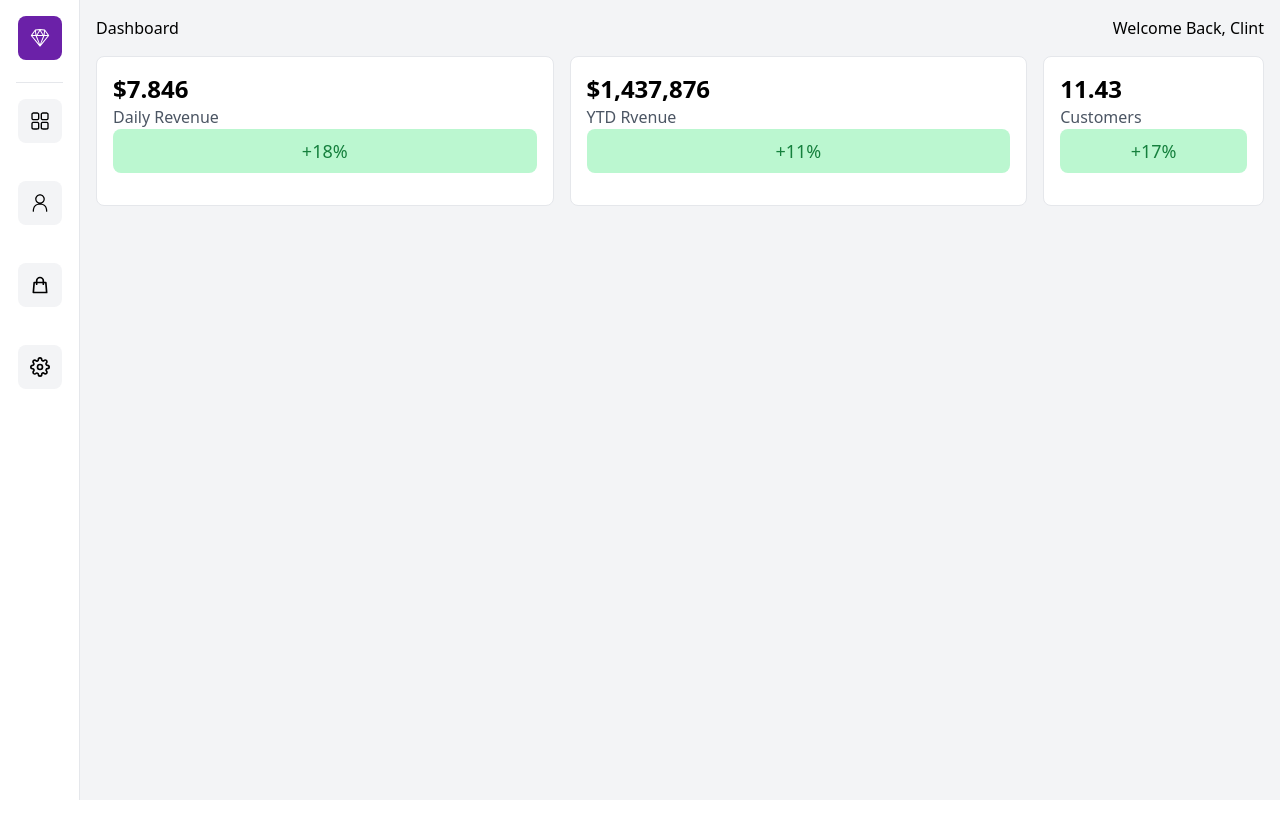
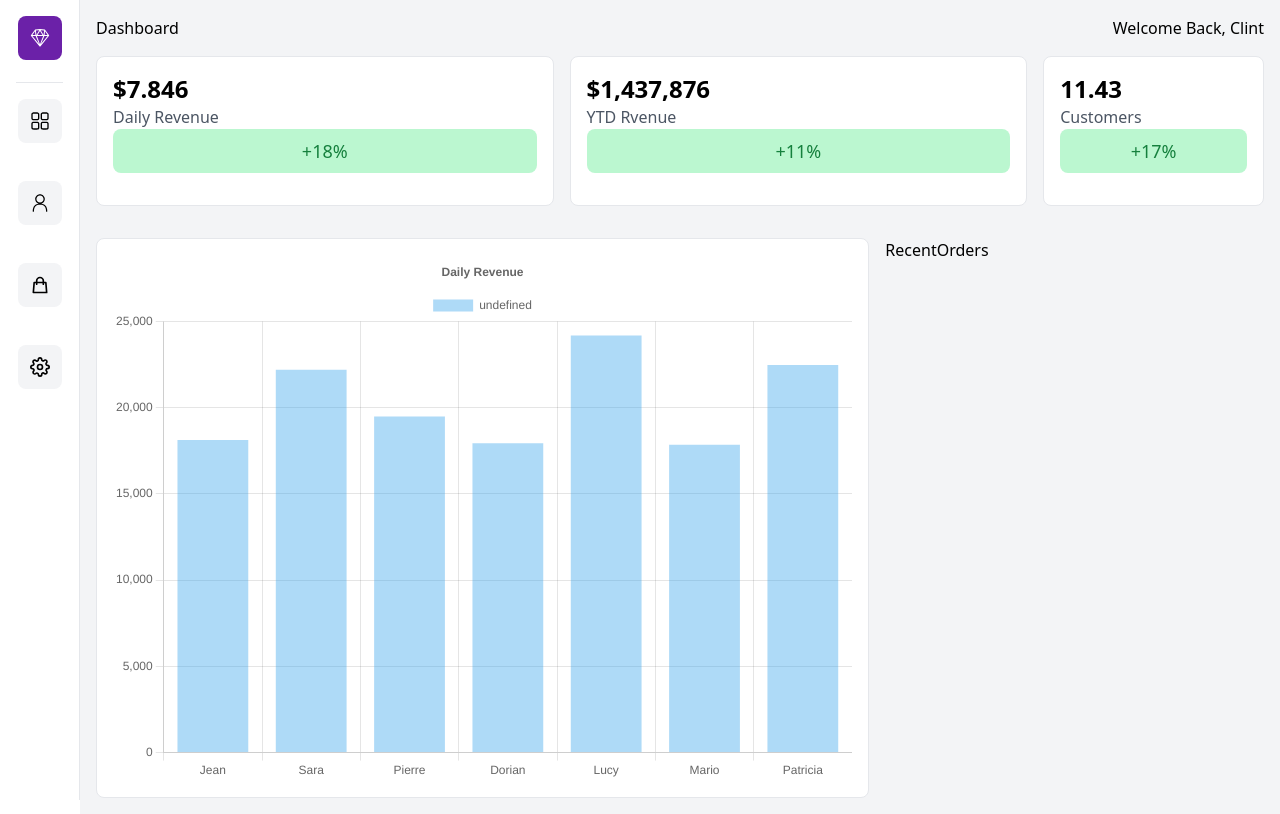
Before and after one commit to LynlynDev/iuc_be2, a Next.js app: page / in a window 1280 px wide. Built offline with nearby package versions, Linux system fonts and the light colour scheme.

Commit message:
Avancement 1.2

```diff
--- a/package.json
+++ b/package.json
@@ -13,9 +13,11 @@
     "@types/react": "18.0.35",
     "@types/react-dom": "18.0.11",
     "autoprefixer": "10.4.14",
+    "chart.js": "^4.2.1",
     "next": "^13.3.0",
     "postcss": "8.4.21",
     "react": "18.2.0",
+    "react-chartjs-2": "^5.2.0",
     "react-dom": "18.2.0",
     "react-icons": "^4.8.0",
     "tailwindcss": "3.3.1",
--- a/src/components/BarChart.jsx
+++ b/src/components/BarChart.jsx
@@ -1 +1,68 @@
-import React from "react";
+//import { BarElement, Legend } from "chart.js";
+import React, { use, useEffect, useState } from "react";
+import { Bar } from 'react-chartjs-2';
+import{
+    Chart as ChartJS,
+    CategoryScale,
+    LinearScale,
+    BarElement,
+    Title,
+    Tooltip,
+    Legend,} from "chart.js";
+
+ChartJS.register(
+    CategoryScale,
+    LinearScale,
+    BarElement,
+    Title,
+    Tooltip,
+    Legend
+);
+
+
+const BarChart = () =>{
+    const [chartData, setChartData] = useState({
+        datasets: [],
+    });
+
+const [chartOptions, setChartOptions] = useState({});
+
+useEffect(() =>{
+    setChartData({
+        labels: ['Jean', 'Sara', 'Pierre', 'Dorian', 'Lucy', 'Mario', 'Patricia'],
+        datasets: [
+            {
+                labels: 'Sales $',
+                data: [18127, 22201, 19490, 17938, 24182, 17842, 22475],
+                bordercolor: 'rgb(50, 160, 233)',
+                backgroundColor: 'rgb(53, 162, 235, 0.4)',
+            },
+        ]
+    })
+    setChartOptions({
+        plugins: {
+            legend: {
+                position: 'top',
+            },
+            title: {
+                display: true,
+                text: 'Daily Revenue'
+            }
+        },
+        maintainAspectRatio:false,
+        reponsive: true
+    })
+}, [])
+
+    return (
+        <>
+                <div className="w-full md:col-span-2 relative lg:h-[70vh] h-[50vh] m-auto p-4
+                border rounded-lg bg-white">
+                    <Bar data={chartData} options={chartOptions} />
+                </div>
+                </>
+    );
+
+};
+
+export default BarChart;
--- /dev/null
+++ b/src/components/RecentOrders.jsx
@@ -0,0 +1,9 @@
+import React from "react";
+
+const RecentOrders = () =>{
+    return (
+        <div>RecentOrders</div>
+    )
+}
+
+export default RecentOrders;
--- a/src/components/Sidebar.jsx
+++ b/src/components/Sidebar.jsx
@@ -24,13 +24,13 @@ const Sidebar = ({ children }) => {
                         </div>
                     </Link>
 
-                    <Link href='/'>
+                    <Link href='/customers'>
                         <div className="bg-gray-100 hover:bg-gray-200 cursor-pointer my-4 p-3 rounded-lg inline-block">
                             <RxPerson size={20} />
                         </div>
                     </Link>
 
-                    <Link href='/'>
+                    <Link href='/orders'>
                         <div className="bg-gray-100 hover:bg-gray-200 cursor-pointer my-4 p-3 rounded-lg inline-block">
                             <HiOutlineShoppingBag size={20} />
                         </div>
--- a/src/pages/index.js
+++ b/src/pages/index.js
@@ -1,7 +1,10 @@
 import Head from 'next/head'
 import Image from 'next/image'
+
 import Header from '../components/Header'
 import TopCards from '../components/TopCards'
+import BarChart from '../components/BarChart'
+import RecentOrders from '../components/RecentOrders'
 
 
 export default function Home() {
@@ -16,6 +19,10 @@ export default function Home() {
     <main className='bg-gray-100 min-h-screen'>
     <Header />
     <TopCards />
+    <div className='p-4 grid md:grid-cols-3 grid-cols-1 gap-4'>
+      <BarChart />
+      <RecentOrders />
+    </div>
     </main>
     </>
   );
```
Also changed, not shown: data/data.js (added, +38 -0 lines), 1 other file (tests, documents, lock files or other folders).
